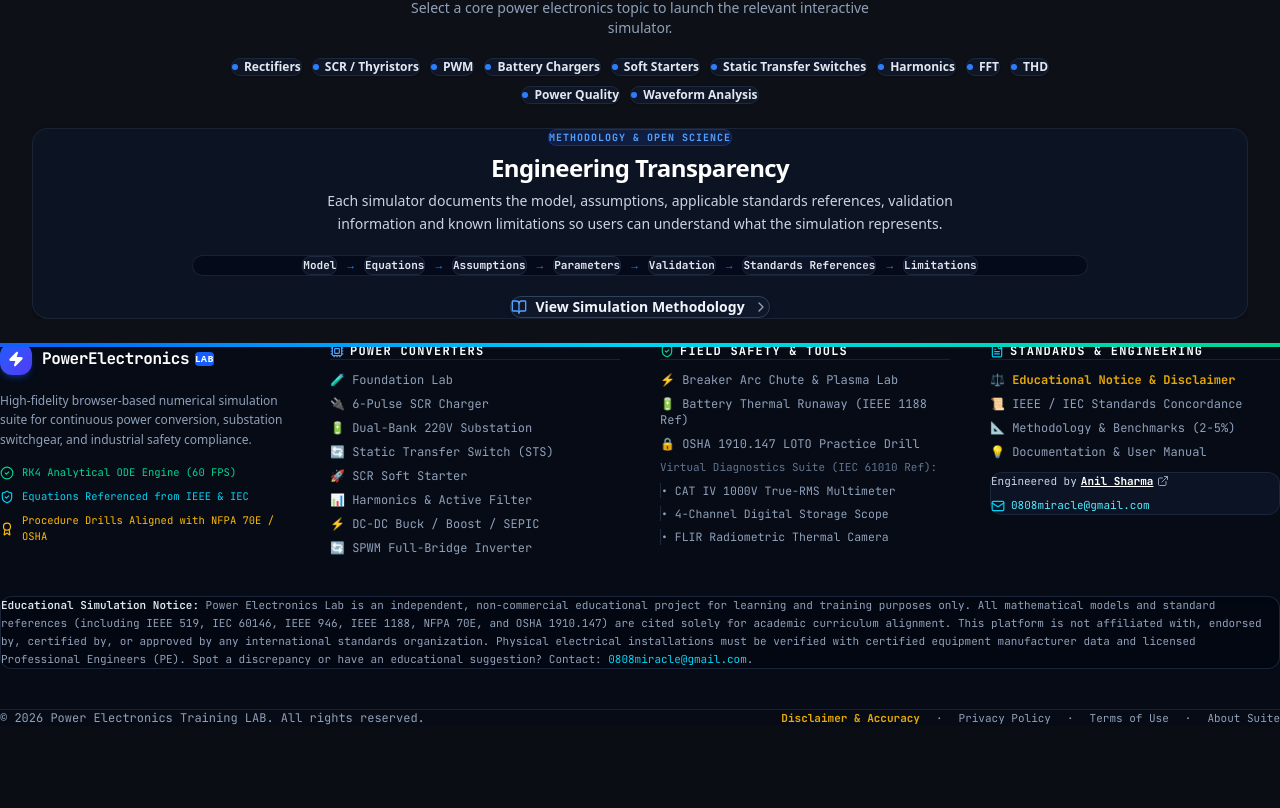
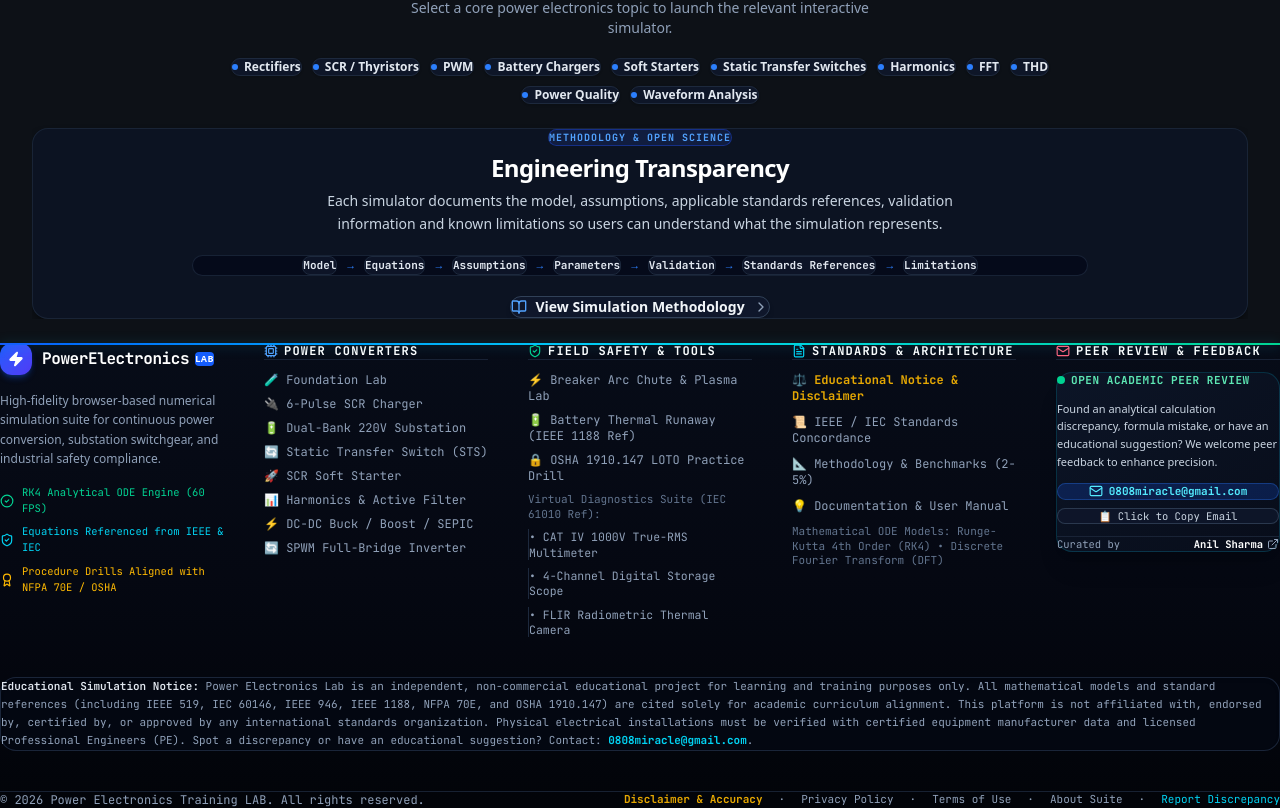
Before and after one commit to toanilsharma/powerelectronics, a React (Vite) app: page / in a window 1280 px wide. Shown: the part 2543-3351 px from the top of the page. Before the commit the page ends 3269 px from the top, so only its background shows below. Built offline with nearby package versions, Linux system fonts and the light colour scheme.

Commit message:
fix(footer): expand footer container to full screen width, balance 5-column layout with right-corner peer review card, and eliminate right gap

```diff
--- a/src/App.tsx
+++ b/src/App.tsx
@@ -1895,7 +1895,7 @@ export default function App() {
   const currentSeo = SEO_META[activeTab || 'overview'] || SEO_META.overview;
 
   return (
-    <div style={{ display: 'flex', flexDirection: 'column', minHeight: '100vh' }}>
+    <div style={{ display: 'flex', flexDirection: 'column', minHeight: '100vh', width: '100%', maxWidth: '100%', overflowX: 'hidden' }}>
       <Helmet>
         <title>{currentSeo.title}</title>
         <meta name="description" content={currentSeo.description} />
--- a/src/components/Footer.tsx
+++ b/src/components/Footer.tsx
@@ -25,6 +25,13 @@ export const Footer: React.FC<FooterProps> = ({
   setShowStandards,
 }) => {
   const currentYear = new Date().getFullYear();
+  const [copiedEmail, setCopiedEmail] = React.useState(false);
+
+  const handleCopyEmail = () => {
+    navigator.clipboard.writeText('0808miracle@gmail.com');
+    setCopiedEmail(true);
+    setTimeout(() => setCopiedEmail(false), 2200);
+  };
 
   const handleNav = (tab: string, path: string) => {
     setActiveTab(tab);
@@ -33,17 +40,20 @@ export const Footer: React.FC<FooterProps> = ({
   };
 
   return (
-    <footer className={`w-full border-t font-sans relative z-30 transition-colors pt-12 pb-8 px-4 sm:px-6 lg:px-8 select-none ${
-      isDarkMode ? 'bg-[#060b16] text-slate-300 border-slate-800/80' : 'bg-slate-950 text-slate-300 border-slate-800'
+    <footer className={`w-full border-t font-sans relative z-30 transition-colors pt-12 pb-8 px-4 sm:px-6 lg:px-12 2xl:px-16 select-none ${
+      isDarkMode
+        ? 'bg-gradient-to-b from-[#070c18] via-[#050812] to-[#020409] text-slate-300 border-slate-800/90'
+        : 'bg-slate-950 text-slate-300 border-slate-800'
     }`}>
-      {/* Top Accent Gradient Bar */}
-      <div className="h-1 w-full bg-gradient-to-r from-blue-600 via-cyan-400 via-amber-400 to-emerald-400 absolute top-0 left-0" />
+      {/* Top Accent Gradient Bar spanning 100% viewport width */}
+      <div className="h-[2px] w-full bg-gradient-to-r from-blue-600 via-cyan-400 via-amber-400 to-emerald-400 absolute top-0 left-0 right-0 shadow-[0_1px_12px_rgba(34,211,238,0.35)]" />
 
-      <div className="max-w-7xl mx-auto flex flex-col gap-10">
-        {/* Main 4-Column Grid */}
-        <div className="grid grid-cols-1 md:grid-cols-2 lg:grid-cols-4 gap-8 lg:gap-10">
+      {/* Full-width responsive content container */}
+      <div className="w-full max-w-[1720px] mx-auto flex flex-col gap-10">
+        {/* Main 5-Column Grid */}
+        <div className="grid grid-cols-1 md:grid-cols-2 lg:grid-cols-3 xl:grid-cols-5 gap-8 lg:gap-8 xl:gap-10">
 
-          {/* Column 1: Brand & Compliance Credentials */}
+          {/* Column 1: Brand & Architecture Credentials */}
           <div className="flex flex-col gap-4">
             <div className="flex items-center gap-2.5">
               <div className="w-8 h-8 rounded-xl bg-gradient-to-br from-blue-600 to-indigo-600 flex items-center justify-center text-white font-bold shadow-md shadow-blue-600/30">
@@ -110,7 +120,7 @@ export const Footer: React.FC<FooterProps> = ({
             </ul>
           </div>
 
-          {/* Column 3: Field Switchgear, Diagnostics & Safety */}
+          {/* Column 3: Field Safety & Diagnostics */}
           <div className="flex flex-col gap-3">
             <h3 className="text-xs font-mono font-bold tracking-widest uppercase text-white border-b border-slate-800/80 pb-2 flex items-center gap-1.5">
               <ShieldCheck className="w-3.5 h-3.5 text-emerald-400" />
@@ -159,14 +169,14 @@ export const Footer: React.FC<FooterProps> = ({
             </ul>
           </div>
 
-          {/* Column 4: Standards, Methodology & Author */}
+          {/* Column 4: Standards & Architecture Matrix */}
           <div className="flex flex-col gap-3">
             <h3 className="text-xs font-mono font-bold tracking-widest uppercase text-white border-b border-slate-800/80 pb-2 flex items-center gap-1.5">
               <FileText className="w-3.5 h-3.5 text-cyan-400" />
-              <span>Standards &amp; Engineering</span>
+              <span>Standards &amp; Architecture</span>
             </h3>
 
-            <div className="flex flex-col gap-2 text-xs font-mono">
+            <div className="flex flex-col gap-2.5 text-xs font-mono">
               <button
                 type="button"
                 onClick={() => handleNav('disclaimer', '/disclaimer')}
@@ -195,31 +205,67 @@ export const Footer: React.FC<FooterProps> = ({
               >
                 💡 Documentation &amp; User Manual
               </button>
+              <span className="text-slate-500 text-[11px] pt-1">
+                Mathematical ODE Models: Runge-Kutta 4th Order (RK4) • Discrete Fourier Transform (DFT)
+              </span>
             </div>
+          </div>
 
-            {/* Author & Contact Card */}
-            <div className="mt-3 p-3 rounded-xl bg-[#0b1324] border border-slate-800/90 flex flex-col gap-2 font-mono text-[11px]">
-              <div className="flex items-center gap-1 text-slate-300">
-                <span>Engineered by</span>
+          {/* Column 5: Right Corner - Peer Review & Discrepancy Reporting Card */}
+          <div className="flex flex-col gap-3">
+            <h3 className="text-xs font-mono font-bold tracking-widest uppercase text-white border-b border-slate-800/80 pb-2 flex items-center gap-1.5">
+              <Mail className="w-3.5 h-3.5 text-rose-400" />
+              <span>Peer Review &amp; Feedback</span>
+            </h3>
+
+            <div className="p-4 rounded-2xl bg-gradient-to-br from-[#0c1527] to-[#080d1a] border border-cyan-500/20 shadow-xl flex flex-col gap-3 font-sans text-xs">
+              <div className="flex items-center gap-1.5">
+                <span className="w-2 h-2 rounded-full bg-emerald-400 animate-pulse" />
+                <span className="text-[11px] font-mono font-bold uppercase tracking-wider text-emerald-300">
+                  Open Academic Peer Review
+                </span>
+              </div>
+
+              <p className="text-[11px] text-slate-300 leading-relaxed m-0 font-sans">
+                Found an analytical calculation discrepancy, formula mistake, or have an educational suggestion? We welcome peer feedback to enhance precision.
+              </p>
+
+              <div className="flex flex-col gap-2 pt-1 font-mono">
+                <a
+                  href="mailto:0808miracle@gmail.com?subject=Power%20Electronics%20Lab%20Feedback%20/%20Discrepancy%20Report"
+                  className="w-full py-2 px-3 rounded-xl bg-blue-600/20 hover:bg-blue-600/30 text-cyan-300 border border-blue-500/30 font-bold text-center text-[11px] transition-all flex items-center justify-center gap-1.5 no-underline"
+                >
+                  <Mail className="w-3.5 h-3.5" />
+                  <span>0808miracle@gmail.com</span>
+                </a>
+
+                <button
+                  type="button"
+                  onClick={handleCopyEmail}
+                  className="w-full py-1.5 px-3 rounded-lg bg-slate-900/90 hover:bg-slate-800 text-slate-300 border border-slate-700/80 text-[10.5px] font-mono transition-all cursor-pointer flex items-center justify-center gap-1.5"
+                >
+                  {copiedEmail ? (
+                    <>
+                      <CheckCircle2 className="w-3 h-3 text-emerald-400" />
+                      <span className="text-emerald-400 font-bold">Email Copied to Clipboard!</span>
+                    </>
+                  ) : (
+                    <span>📋 Click to Copy Email</span>
+                  )}
+                </button>
+              </div>
+
+              <div className="pt-2 border-t border-slate-800/80 flex items-center justify-between text-[10.5px] font-mono text-slate-400">
+                <span>Curated by</span>
                 <a
                   href="https://www.linkedin.com/in/toanilsharma/"
                   target="_blank"
                   rel="noopener noreferrer"
-                  className="text-white hover:text-cyan-400 underline font-bold inline-flex items-center gap-1 ml-0.5"
+                  className="text-white hover:text-cyan-400 font-bold inline-flex items-center gap-1 transition-colors"
                 >
                   Anil Sharma
                   <ExternalLink className="w-3 h-3 text-slate-400" />
                 </a>
-              </div>
-              <div className="flex items-center gap-1.5 text-slate-400">
-                <Mail className="w-3.5 h-3.5 text-cyan-400" />
-                <button
-                  type="button"
-                  onClick={onOpenContact}
-                  className="text-cyan-300 hover:underline bg-transparent border-none p-0 cursor-pointer text-[11px]"
-                >
-                  0808miracle@gmail.com
-                </button>
               </div>
             </div>
           </div>
@@ -227,11 +273,11 @@ export const Footer: React.FC<FooterProps> = ({
         </div>
 
         {/* Smart Authoritative One-Liner Disclaimer Box */}
-        <div className="rounded-xl border border-slate-800/90 bg-[#040812]/95 p-3.5 sm:p-4 text-[11px] font-mono leading-relaxed text-slate-400 shadow-inner">
+        <div className="rounded-2xl border border-slate-800/90 bg-[#040812]/95 p-4 sm:p-5 text-[11px] font-mono leading-relaxed text-slate-400 shadow-inner">
           <p className="m-0">
             <strong className="text-slate-200 font-semibold">Educational Simulation Notice:</strong>{' '}
             Power Electronics Lab is an independent, non-commercial educational project for learning and training purposes only. All mathematical models and standard references (including IEEE 519, IEC 60146, IEEE 946, IEEE 1188, NFPA 70E, and OSHA 1910.147) are cited solely for academic curriculum alignment. This platform is not affiliated with, endorsed by, certified by, or approved by any international standards organization. Physical electrical installations must be verified with certified equipment manufacturer data and licensed Professional Engineers (PE). Spot a discrepancy or have an educational suggestion? Contact:{' '}
-            <a href="mailto:0808miracle@gmail.com" className="text-cyan-400 hover:underline">0808miracle@gmail.com</a>.
+            <a href="mailto:0808miracle@gmail.com" className="text-cyan-400 hover:underline font-bold">0808miracle@gmail.com</a>.
           </p>
         </div>
 
@@ -270,6 +316,13 @@ export const Footer: React.FC<FooterProps> = ({
             >
               About Suite
             </button>
+            <span>·</span>
+            <a
+              href="mailto:0808miracle@gmail.com?subject=Power%20Electronics%20Lab%20Feedback"
+              className="text-cyan-400 hover:underline transition-colors"
+            >
+              Report Discrepancy
+            </a>
           </div>
         </div>
       </div>
```
Also changed, not shown: src/components/CommonFooter.jsx (+5 -5 lines).
